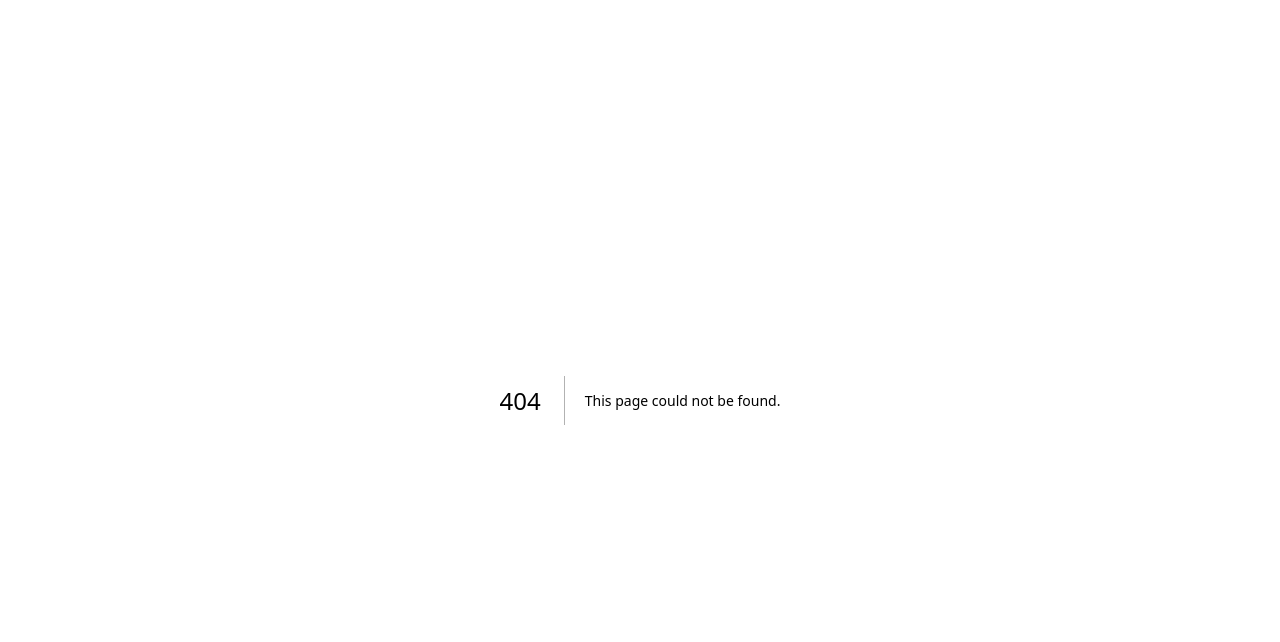
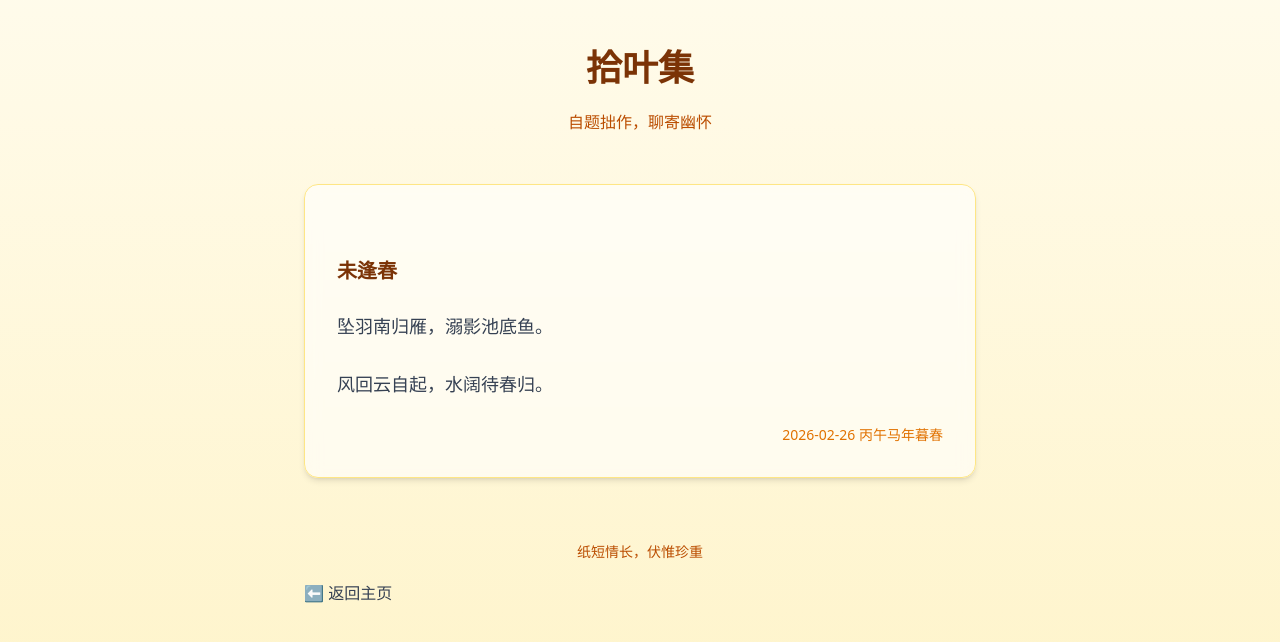
Before and after one commit to Panda2Chan/panchan.github.io, a Next.js app: page /poetry in a window 1280 px wide. Before the commit this address had no page. Shown: the top 642 px of the page. Built offline with nearby package versions, Linux system fonts and the light colour scheme.

Commit message:
feat:增加"诗"分类

```diff
--- a/src/app/page.tsx
+++ b/src/app/page.tsx
@@ -10,11 +10,8 @@ export default function Home() {
   const router = useRouter();
 
 
-  const handleBtnClick = () => {
-    router.push("/resume")
-  }
-  const handleBlogClick = () => {
-    router.push("/blog")
+  const handleBtnClick = (path: string) => {
+    router.push(path)
   }
 
 
@@ -34,26 +31,32 @@ export default function Home() {
             </span>
           </div>
           <div className="flex gap-5 mt-10">
-            <InteractiveHoverButton onClick={handleBlogClick}>
-              近日随笔
-            </InteractiveHoverButton>
-
-            <InteractiveHoverButton onClick={handleBtnClick}>
+            <InteractiveHoverButton onClick={() => handleBtnClick('/resume')}>
               我的简历
             </InteractiveHoverButton>
+          </div>
+
+          <div className="flex gap-10 mt-10">
+            <div onClick={() => handleBtnClick('blog')} className="cursor-pointer underline-offset-5 hover:underline">
+              近日随笔
+            </div>
+
+            <div onClick={() => handleBtnClick('poetry')} className="cursor-pointer underline-offset-5 hover:underline">
+              诗
+            </div>
           </div>
 
 
         </div>
       </div>
-
+      {/*
       <Particles
         className="absolute inset-0 z-0"
         quantity={100}
         ease={80}
         color="#000"
         refresh
-      />
+      /> */}
 
     </div>
   );
--- /dev/null
+++ b/src/app/poetry/layout.tsx
@@ -0,0 +1,23 @@
+import { div } from "motion/react-client";
+import type { Metadata } from "next";
+
+
+export const metadata: Metadata = {
+  title: "PanChan - 诗",
+  description: "PanChan - 诗",
+};
+
+export default function RootLayout({
+  children,
+}: Readonly<{
+  children: React.ReactNode;
+}>) {
+  return (
+    <div className="min-h-screen bg-linear-to-b from-amber-50 to-amber-100 text-gray-800">
+      <div className="max-w-3xl prose rounded-md  mx-auto pb-6 ">
+        {children}
+      </div>
+    </div>
+
+  );
+}
--- /dev/null
+++ b/src/app/poetry/page.tsx
@@ -0,0 +1,66 @@
+'use client'
+
+import React from 'react'
+import BackHome from '@/components/page/backHome'
+
+export interface IPoetry {
+  name: string,
+  content: string[]
+  time?: string
+}
+
+export default function Resume() {
+  const poetries: IPoetry[] = [
+    {
+      name: '未逢春',
+      content: [
+        '坠羽南归雁，溺影池底鱼。',
+        '风回云自起，水阔待春归。',
+      ],
+      time: '2026-02-26 丙午马年暮春'
+    },
+  ]
+  return (
+    <div >
+      {/* 唐诗风格诗集页面 */}
+      <div className="max-w-2xl mx-auto  py-12">
+        {/* 标题 */}
+        <header className="text-center mb-12">
+          <h1 className="text-4xl font-bold text-amber-900 mb-2">拾叶集</h1>
+          <p className="text-amber-700">自题拙作，聊寄幽怀</p>
+        </header>
+
+        {/* 诗卷 */}
+        <section className="space-y-10">
+          {/* 第一首 */}
+          {poetries.map((poetry, index) => (
+            <article key={index} className="bg-white/60 backdrop-blur rounded-xl shadow-md p-8 border border-amber-200">
+              <h2 className="text-xl font-semibold text-amber-900 mb-4">{poetry.name}</h2>
+              <div className="text-lg leading-loose text-gray-700">
+                {poetry.content.map((line, lineIndex) => (
+                  <p key={lineIndex}>{line}</p>
+                ))}
+              </div>
+              {
+                poetry.time &&
+                <footer className="text-right text-sm text-amber-600 mt-4">{poetry.time}</footer>
+              }
+            </article>
+          ))}
+
+
+
+        </section>
+
+        {/* 页脚 */}
+        <footer className="text-center mt-16 text-amber-700 text-sm">
+          <p>纸短情长，伏惟珍重</p>
+        </footer>
+
+        {/* 返回首页 */}
+        <BackHome divider={false} />
+      </div>
+
+    </div>
+  )
+}
```
